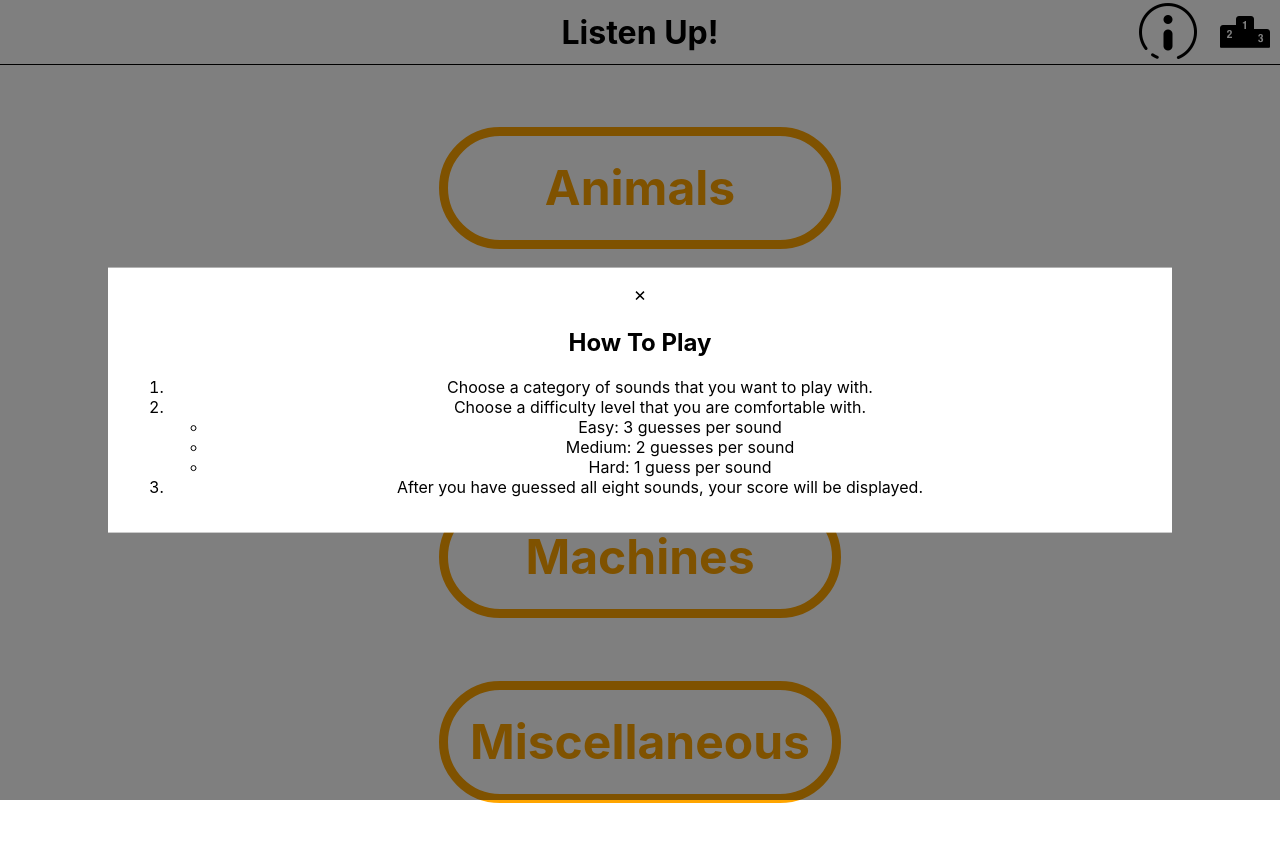
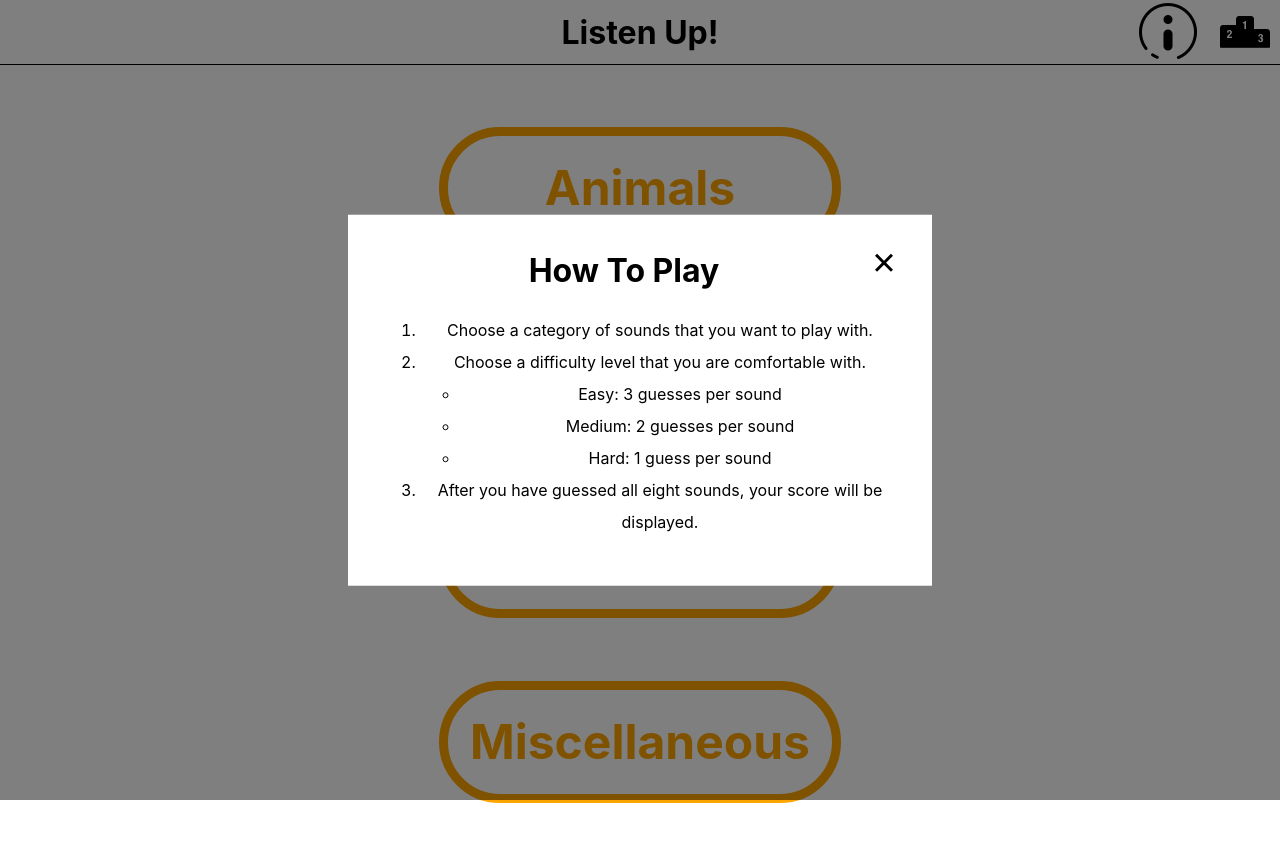
Before and after one commit to Listen-Up-2210/listen-up-ui, a React (Create React App) app: page / in a window 1280 px wide. Shown: the top 842 px of the page. Built offline with nearby package versions, Linux system fonts and the light colour scheme.

Commit message:
Add styling to modals

```diff
--- a/src/Components/Modal/Modal.css
+++ b/src/Components/Modal/Modal.css
@@ -17,11 +17,21 @@
 
 .modal-main {
     background-color: white;
-    height: auto;
     left: 50%;
-    padding: 20px;
+    line-height: 2rem;
+    max-width: 520px;
+    padding: 32px;
     position: fixed;
     top: 50%;
     transform: translate(-50%, -50%);
-    width: 80%;
 }
+
+.modal-main > h2 {
+    font-size: 2rem;
+    margin-top: 0.5rem;
+}
+
+.close-Btn {
+    float: right;
+    font-size: 2rem;
+}
```
